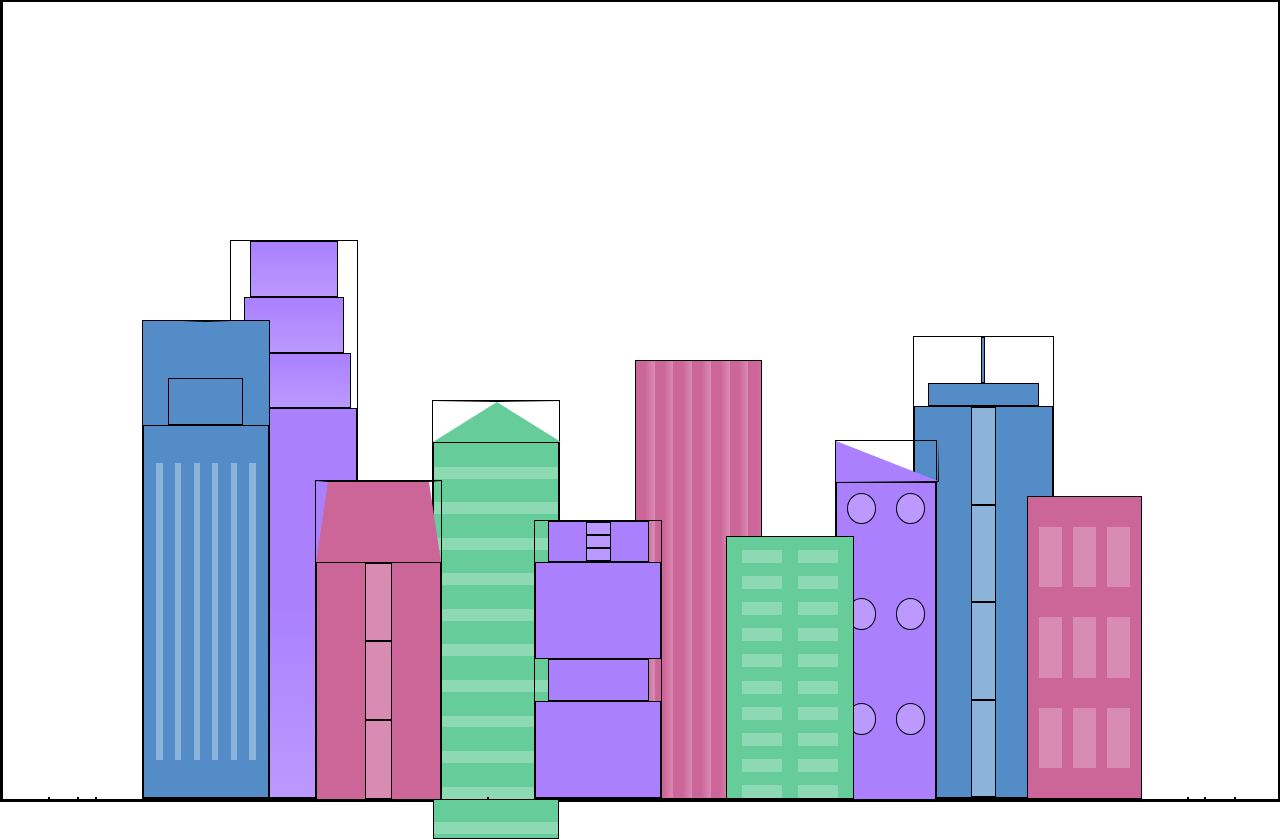
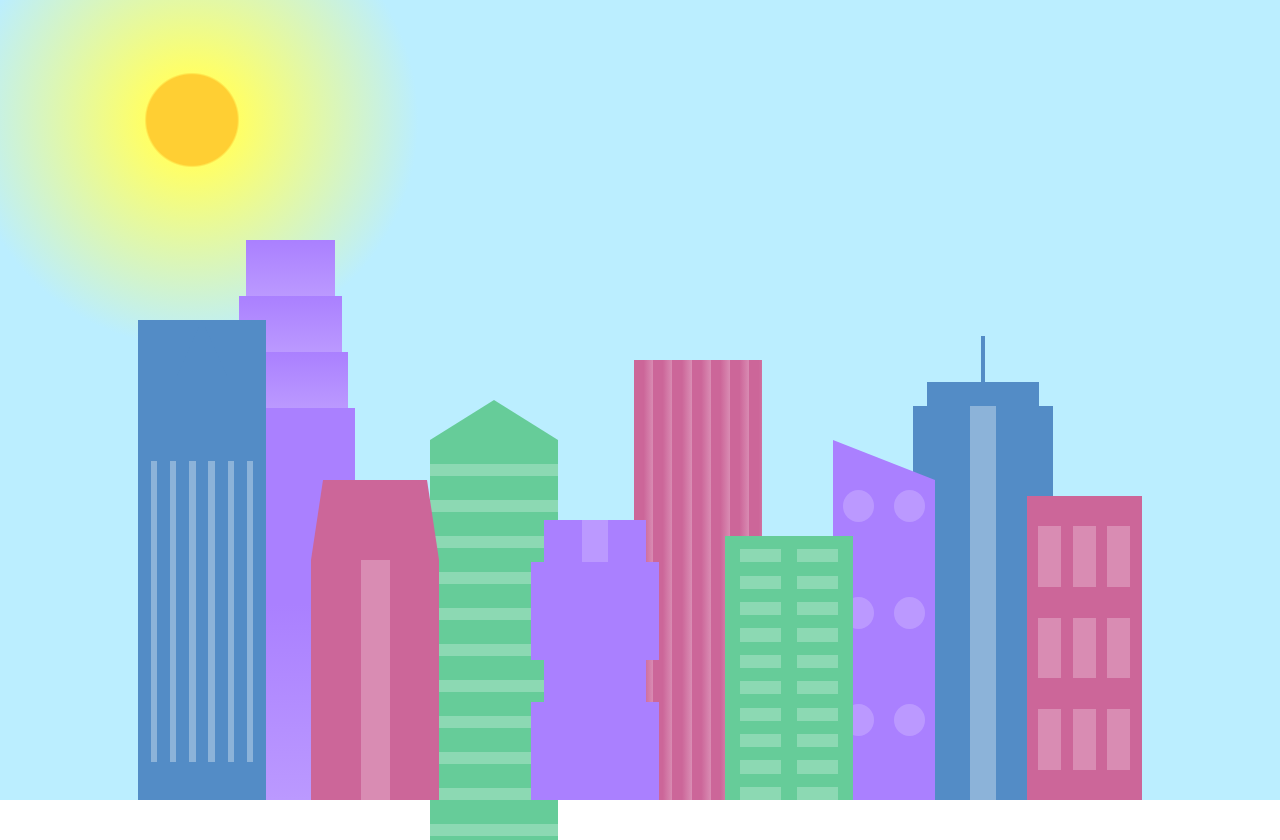
Before and after one commit to MoaadAmer/CitySkyline, a plain HTML site: page index.html in a window 1280 px wide. Drawn offline with Linux system fonts and the light colour scheme.

Commit message:
create the the sky

```diff
--- a/index.html
+++ b/index.html
@@ -9,7 +9,7 @@
 </head>
 
 <body>
-    <div class="background-buildings">
+    <div class="background-buildings sky">
       <div></div>
       <div></div>
       <div class="bb1 building-wrap">
--- a/styles.css
+++ b/styles.css
@@ -11,7 +11,6 @@
 }
 
 * {
-    border: 1px solid black;
     box-sizing: border-box;
 }
 
@@ -34,6 +33,10 @@ body {
 .background-buildings {
     width: 100%;
     height: 100%;
+}
+.sky{
+    background: radial-gradient(circle closest-corner at 15% 15%,
+    #ffcf33 0%,#ffcf33 20%,#ffff66 21%,#bbeeff 100%);
 }
 
 .building-wrap {
```
